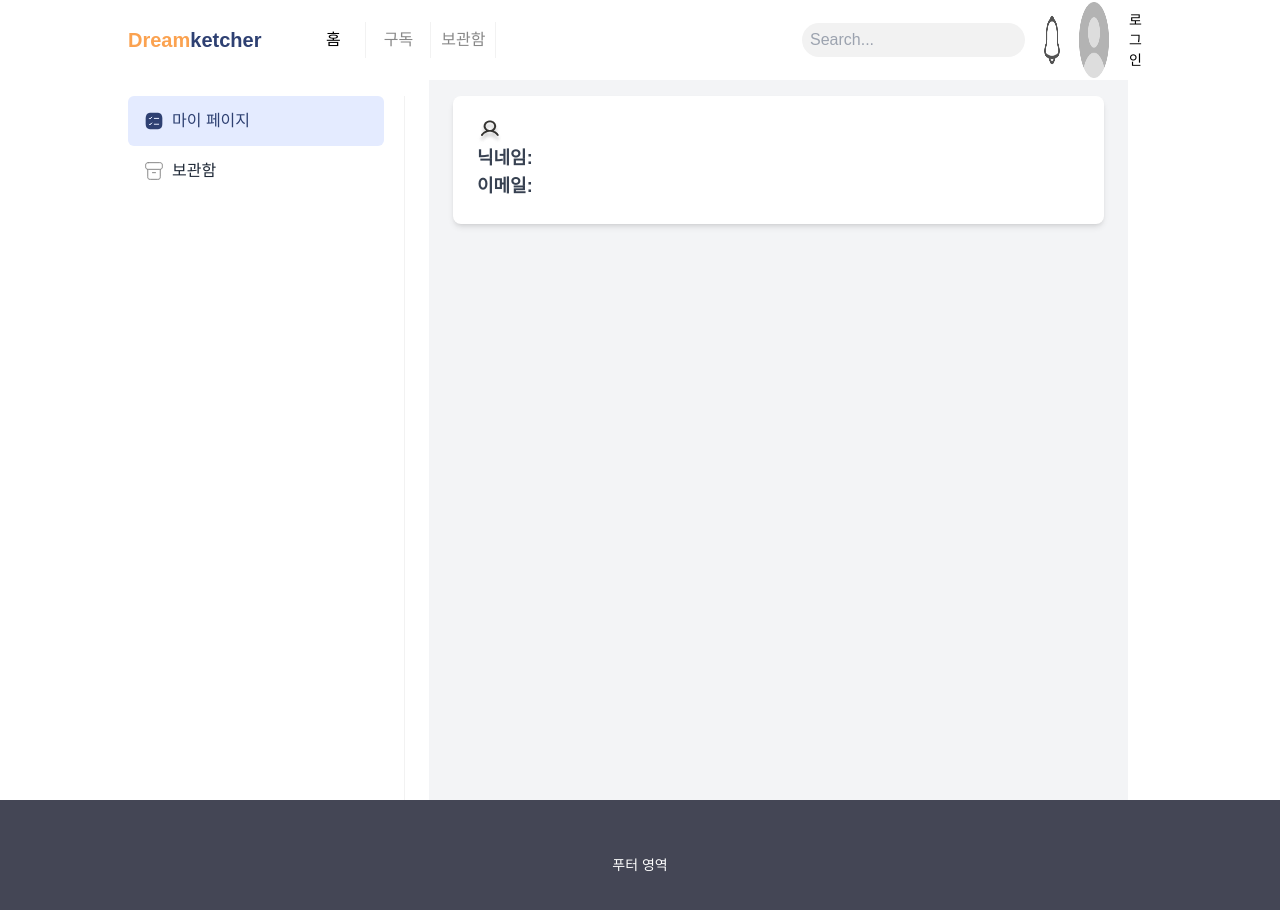
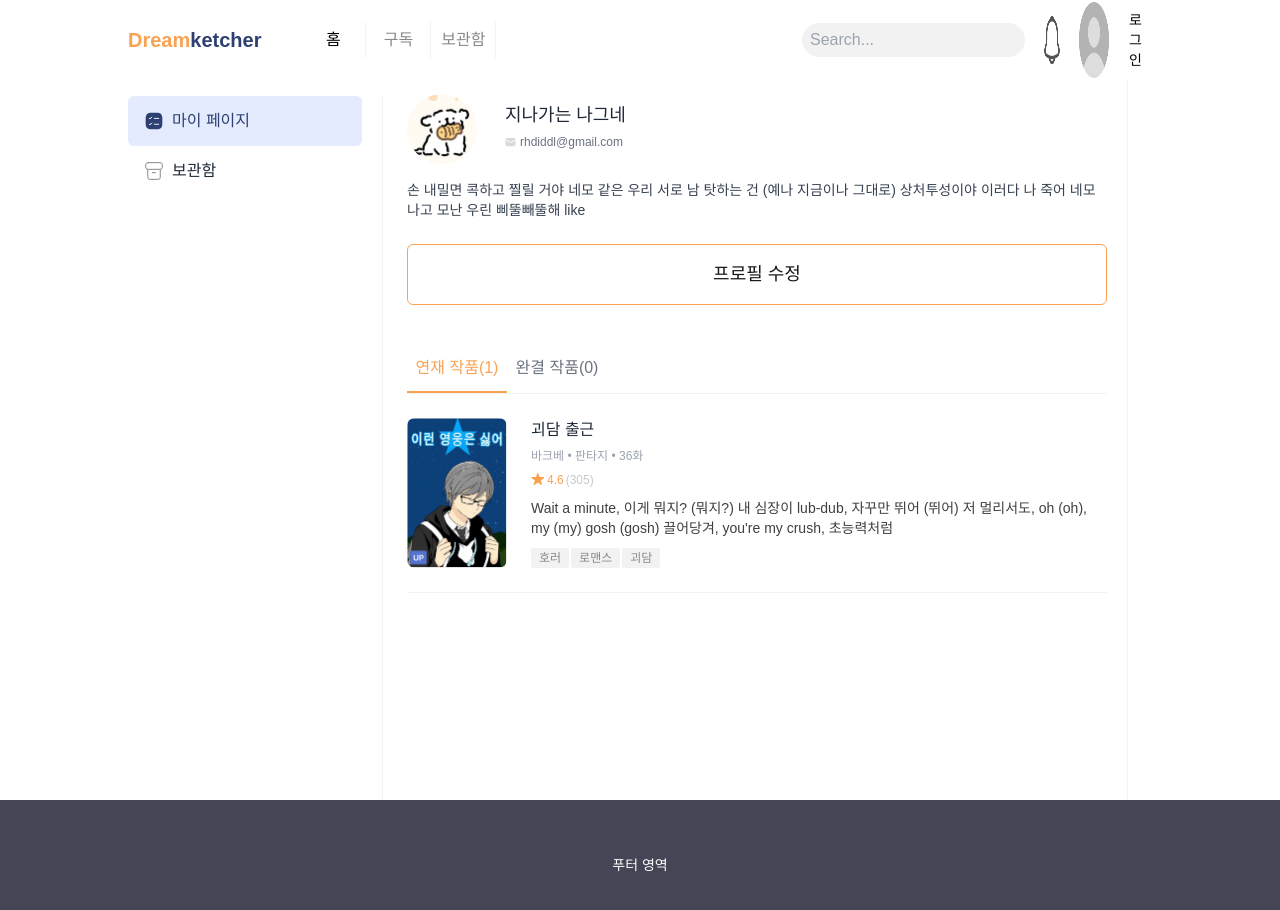
Before and after one commit to Pretzel-11-12/dreamketcher-fe, a Next.js app: page /mypage in a window 1280 px wide. Shown: the top 910 px of the page. Built offline with nearby package versions, Linux system fonts and the light colour scheme.

Commit message:
feat : 마이페이지-메인 프로필 및 작품 추가

```diff
--- a/src/app/(afterLogin)/mypage/page.tsx
+++ b/src/app/(afterLogin)/mypage/page.tsx
@@ -3,6 +3,10 @@
 import { useEffect } from 'react';
 import { fetchUserInfo } from '@/app/api/auth';
 import useAuthStore from '@/app/store/authStore';
+
+import Image from 'next/image';
+
+import MyWork from './_component/MyWork';
 
 export default function Mypage() {
   const { name, email, imageUrl, setUserInfo } = useAuthStore();
@@ -31,19 +35,47 @@ export default function Mypage() {
   }, [setUserInfo]);
 
   return (
-    <div className='min-h-screen bg-gray-100'>
-      <div className='max-w-4xl mx-auto p-6'>
-        <h1 className='text-2xl font-bold text-gray-800 mb-4'>내 정보</h1>
-        <div className='bg-white shadow-md rounded-lg p-6'>
-          <img src={imageUrl || '/assets/images/person.png'} alt='프로필' />
-          <p className='text-lg text-gray-700'>
-            <span className='font-semibold'>닉네임: </span> {name}
+    <div className='min-h-screen flex flex-col pr-[20px] border-r border-r-line'>
+      <div className='max-w-4xl bg-white mt-[70px] flex'>
+        <img
+          className='w-[70px] h-[70px] rounded-full mr-6'
+          src={imageUrl || '/assets/images/profile1.png'}
+          alt='프로필'
+        />
+
+        <div className='ml-[4px]'>
+          <p className='text-[18px] font-medium text-gray-800 mt-[8px]'>
+            지나가는 나그네{name}
           </p>
-          <p className='text-lg text-gray-700'>
-            <span className='font-semibold'>이메일: </span> {email}
-          </p>
+          <div className='flex'>
+            <Image
+              src={'/assets/images/mail.svg'}
+              alt='Mail Icon'
+              width={11}
+              height={9}
+            />
+            <p className='text-[12px] text-gray-500 m-1'>
+              rhdiddl@gmail.com{email}
+            </p>
+          </div>
         </div>
       </div>
+      <p className='text-sm text-gray-700 my-4'>
+        손 내밀면 콕하고 찔릴 거야 네모 같은 우리 서로 남 탓하는 건 (예나
+        지금이나 그대로) 상처투성이야 이러다 나 죽어 네모나고 모난 우린
+        삐뚤빼뚤해 like
+      </p>
+
+      <button
+        className='px-4 py-2 w-[700px] h-[61px] mt-2 text-[18px] font-medium border rounded-md'
+        style={{
+          borderColor: '#FBA250',
+          backgroundColor: '#FFFFFF',
+        }}
+      >
+        프로필 수정
+      </button>
+      <MyWork />
     </div>
   );
 }
```
